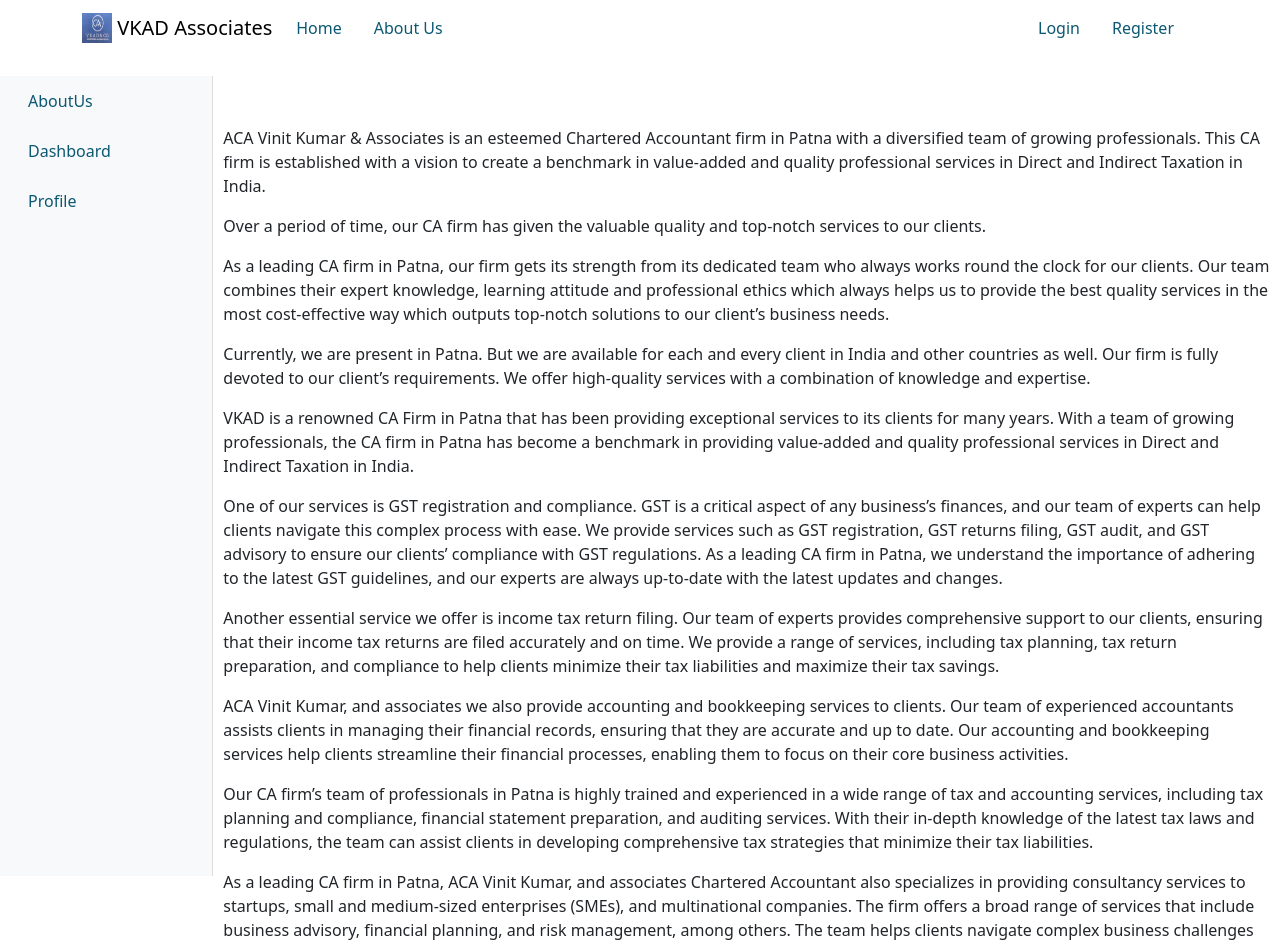
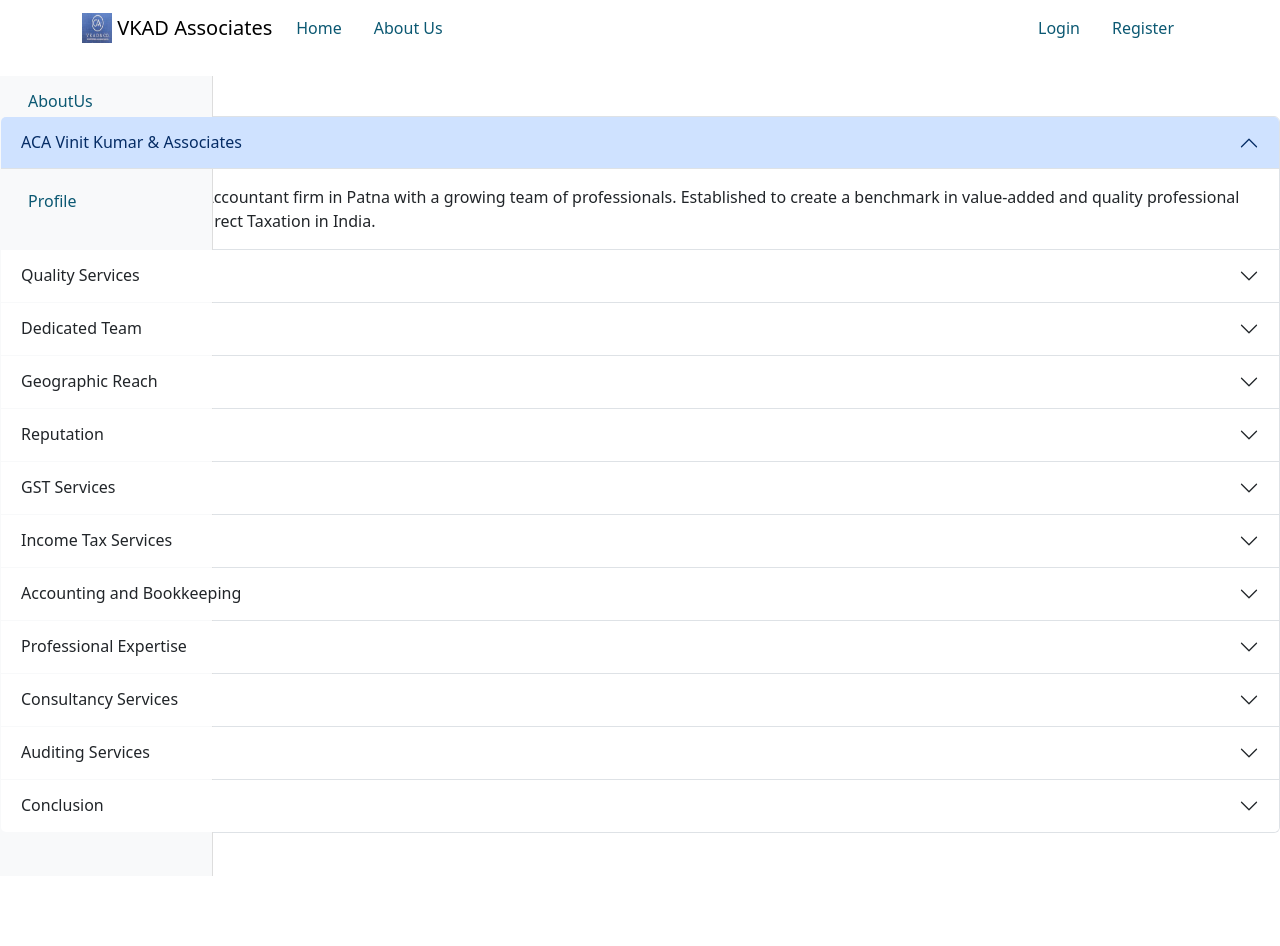
Before and after one commit to anuragsknsits/shopist, a React (Create React App) app: page /aboutus in a window 1280 px wide. Shown: the top 946 px of the page. After the commit the page ends 876 px from the top, so only its background shows below. Built offline with nearby package versions, Linux system fonts and the light colour scheme.

Commit message:
Aboutus page commit

```diff
--- a/src/pages/About.js
+++ b/src/pages/About.js
@@ -1,37 +1,106 @@
 import React from 'react';
+import Accordion from 'react-bootstrap/Accordion';
 import '../styles/Header.css';
 
 const AboutUs = () => {
   return (
-
-    <div className='aboutus'>
-      <p>
-        ACA Vinit Kumar & Associates is an esteemed Chartered Accountant firm in Patna with a diversified team of growing professionals. This CA firm is established with a vision to create a benchmark in value-added and quality professional services in Direct and Indirect Taxation in India.
-      </p><p>
-        Over a period of time, our CA firm has given the valuable quality and top-notch services to our clients.
-      </p><p>
-        As a leading CA firm in Patna, our firm gets its strength from its dedicated team who always works round the clock for our clients. Our team combines their expert knowledge, learning attitude and professional ethics which always helps us to provide the best quality services in the most cost-effective way which outputs top-notch solutions to our client’s business needs.
-      </p><p>
-        Currently, we are present in Patna. But we are available for each and every client in India and other countries as well. Our firm is fully devoted to our client’s requirements. We offer high-quality services with a combination of knowledge and expertise.
-      </p><p>
-        VKAD is a renowned CA Firm in Patna that has been providing exceptional services to its clients for many years. With a team of growing professionals, the CA firm in Patna has become a benchmark in providing value-added and quality professional services in Direct and Indirect Taxation in India.
-      </p><p>
-        One of our services is GST registration and compliance. GST is a critical aspect of any business’s finances, and our team of experts can help clients navigate this complex process with ease. We provide services such as GST registration, GST returns filing, GST audit, and GST advisory to ensure our clients’ compliance with GST regulations. As a leading CA firm in Patna, we understand the importance of adhering to the latest GST guidelines, and our experts are always up-to-date with the latest updates and changes.
-      </p><p>
-        Another essential service we offer is income tax return filing. Our team of experts provides comprehensive support to our clients, ensuring that their income tax returns are filed accurately and on time. We provide a range of services, including tax planning, tax return preparation, and compliance to help clients minimize their tax liabilities and maximize their tax savings.
-      </p><p>
-        ACA Vinit Kumar, and associates we also provide accounting and bookkeeping services to clients. Our team of experienced accountants assists clients in managing their financial records, ensuring that they are accurate and up to date. Our accounting and bookkeeping services help clients streamline their financial processes, enabling them to focus on their core business activities.
-      </p><p>
-        Our CA firm’s team of professionals in Patna is highly trained and experienced in a wide range of tax and accounting services, including tax planning and compliance, financial statement preparation, and auditing services. With their in-depth knowledge of the latest tax laws and regulations, the team can assist clients in developing comprehensive tax strategies that minimize their tax liabilities.
-      </p><p>
-        As a leading CA firm in Patna, ACA Vinit Kumar, and associates Chartered Accountant also specializes in providing consultancy services to startups, small and medium-sized enterprises (SMEs), and multinational companies. The firm offers a broad range of services that include business advisory, financial planning, and risk management, among others. The team helps clients navigate complex business challenges and provides them with practical solutions that are tailored to their specific needs.
-      </p><p>
-        In addition, the ACA Vinit Kumar, and associates best CA firm in Bihar, has a strong focus on providing efficient and effective auditing services to its clients. The team ensures that the financial statements of their clients are accurate and comply with the relevant accounting standards. They also provide valuable insights and recommendations that help clients improve their financial performance.
-      </p><p>
-        If you are looking for a reliable and professional best CA in Patna, look no further than ACA Vinit Kumar, and associates. We are an esteemed chartered accountant’s firm with a diversified team of growing professionals, established with a vision to create a benchmark in value-added and quality professional services in Direct and Indirect Taxation in India.
-      </p>
-
-    </div>
+    <Accordion defaultActiveKey={['0']} alwaysOpen>
+      <Accordion.Item eventKey="0">
+        <Accordion.Header>ACA Vinit Kumar & Associates</Accordion.Header>
+        <Accordion.Body>
+          An esteemed Chartered Accountant firm in Patna with a growing team of professionals.
+          Established to create a benchmark in value-added and quality professional services in Direct and Indirect Taxation in India.
+        </Accordion.Body>
+      </Accordion.Item>
+      <Accordion.Item eventKey="1">
+        <Accordion.Header>Quality Services</Accordion.Header>
+        <Accordion.Body>
+          Our firm has consistently provided top-notch services to clients over time.
+        </Accordion.Body>
+      </Accordion.Item>
+      <Accordion.Item eventKey="2">
+        <Accordion.Header>Dedicated Team</Accordion.Header>
+        <Accordion.Body>
+          Our strength lies in our dedicated team that works tirelessly for clients. Combining expert knowledge, a learning attitude, and professional ethics, we deliver high-quality services in the most cost-effective manner, providing top-notch solutions to our clients’ business needs.
+        </Accordion.Body>
+      </Accordion.Item>
+      <Accordion.Item eventKey="3">
+        <Accordion.Header>Geographic Reach</Accordion.Header>
+        <Accordion.Body>
+          Although based in Patna, we serve clients across India and internationally. We are fully devoted to meeting our clients' requirements, offering high-quality services with a blend of knowledge and expertise.
+        </Accordion.Body>
+      </Accordion.Item>
+      <Accordion.Item eventKey="4">
+        <Accordion.Header>Reputation</Accordion.Header>
+        <Accordion.Body>
+          VKAD is a renowned CA firm in Patna, known for exceptional service and a growing professional team, setting a benchmark in value-added and quality professional services in Direct and Indirect Taxation in India.
+        </Accordion.Body>
+      </Accordion.Item>
+      <Accordion.Item eventKey="5">
+        <Accordion.Header>GST Services</Accordion.Header>
+        <Accordion.Body>
+          <ul>
+            <li>GST Registration and Compliance: Critical for any business’s finances.</li>
+            <li>Services include GST registration, GST returns filing, GST audit, and GST advisory.</li>
+            <li>Our experts stay updated with the latest GST guidelines to ensure client compliance.</li>
+          </ul>
+        </Accordion.Body>
+      </Accordion.Item>
+      <Accordion.Item eventKey="6">
+        <Accordion.Header>Income Tax Services</Accordion.Header>
+        <Accordion.Body>
+          <ul>
+            <li>Comprehensive support for income tax return filing.</li>
+            <li>Services include tax planning, tax return preparation, and compliance.</li>
+            <li>Aim to minimize tax liabilities and maximize tax savings.</li>
+          </ul>
+        </Accordion.Body>
+      </Accordion.Item>
+      <Accordion.Item eventKey="7">
+        <Accordion.Header>Accounting and Bookkeeping</Accordion.Header>
+        <Accordion.Body>
+          <p>
+            ACA Vinit Kumar, and associates we also provide accounting and bookkeeping services to clients. Our team of experienced accountants assists clients in managing their financial records, ensuring that they are accurate and up to date. Our accounting and bookkeeping services help clients streamline their financial processes, enabling them to focus on their core business activities.
+          </p>
+        </Accordion.Body>
+      </Accordion.Item>
+      <Accordion.Item eventKey="8">
+        <Accordion.Header>Professional Expertise</Accordion.Header>
+        <Accordion.Body>
+          <ul>
+            <li>Highly trained and experienced team in tax and accounting services.</li>
+            <li>Services include tax planning and compliance, financial statement preparation, and auditing.</li>
+            <li>Develop comprehensive tax strategies to minimize liabilities.</li>
+          </ul>
+        </Accordion.Body>
+      </Accordion.Item>
+      <Accordion.Item eventKey="9">
+        <Accordion.Header>Consultancy Services</Accordion.Header>
+        <Accordion.Body>
+          <ul>
+            <li>Specializes in business advisory, financial planning, and risk management.</li>
+            <li>Services tailored for startups, SMEs, and multinational companies.</li>
+            <li>Provide practical solutions to complex business challenges.</li>
+          </ul>
+        </Accordion.Body>
+      </Accordion.Item>
+      <Accordion.Item eventKey="10">
+        <Accordion.Header>Auditing Services</Accordion.Header>
+        <Accordion.Body>
+          <ul>
+            <li>Focus on efficient and effective auditing.</li>
+            <li>Ensure accurate financial statements compliant with relevant accounting standards.</li>
+            <li>Provide insights and recommendations to improve financial performance.</li>
+          </ul>
+        </Accordion.Body>
+      </Accordion.Item>
+      <Accordion.Item eventKey="11">
+        <Accordion.Header>Conclusion</Accordion.Header>
+        <Accordion.Body>
+          For reliable and professional Chartered Accountancy services, look no further than ACA Vinit Kumar & Associates. Our firm stands as a benchmark in providing value-added and quality professional services in Direct and Indirect Taxation in India.
+        </Accordion.Body>
+      </Accordion.Item>
+    </Accordion>
   );
 };
 
```
